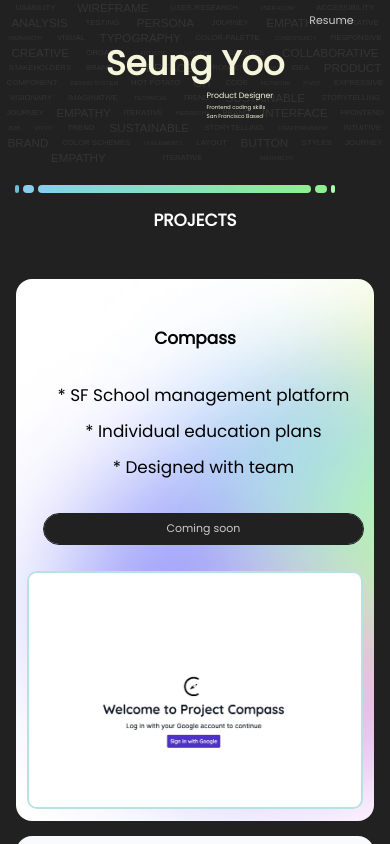
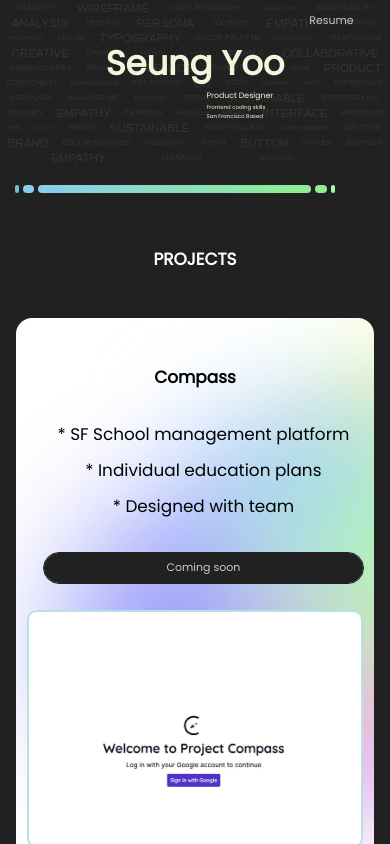
Before and after one commit to SssngM/react-port, a React (Create React App) app: page / in a window 390 px wide. Shown: the top 844 px of the page. Built offline with nearby package versions, Linux system fonts and the light colour scheme; a web font is replaced by a local one.

Commit message:
update layout

```diff
--- a/src/components/productlist/productlist.css
+++ b/src/components/productlist/productlist.css
@@ -138,6 +138,10 @@ a:hover {
 }
 
 @media only screen and (max-width: 600px) {
+
+.pl {
+  padding-top: 10%;
+}
 a {
   font-size: 1.3vh;
   text-decoration: none;
```
